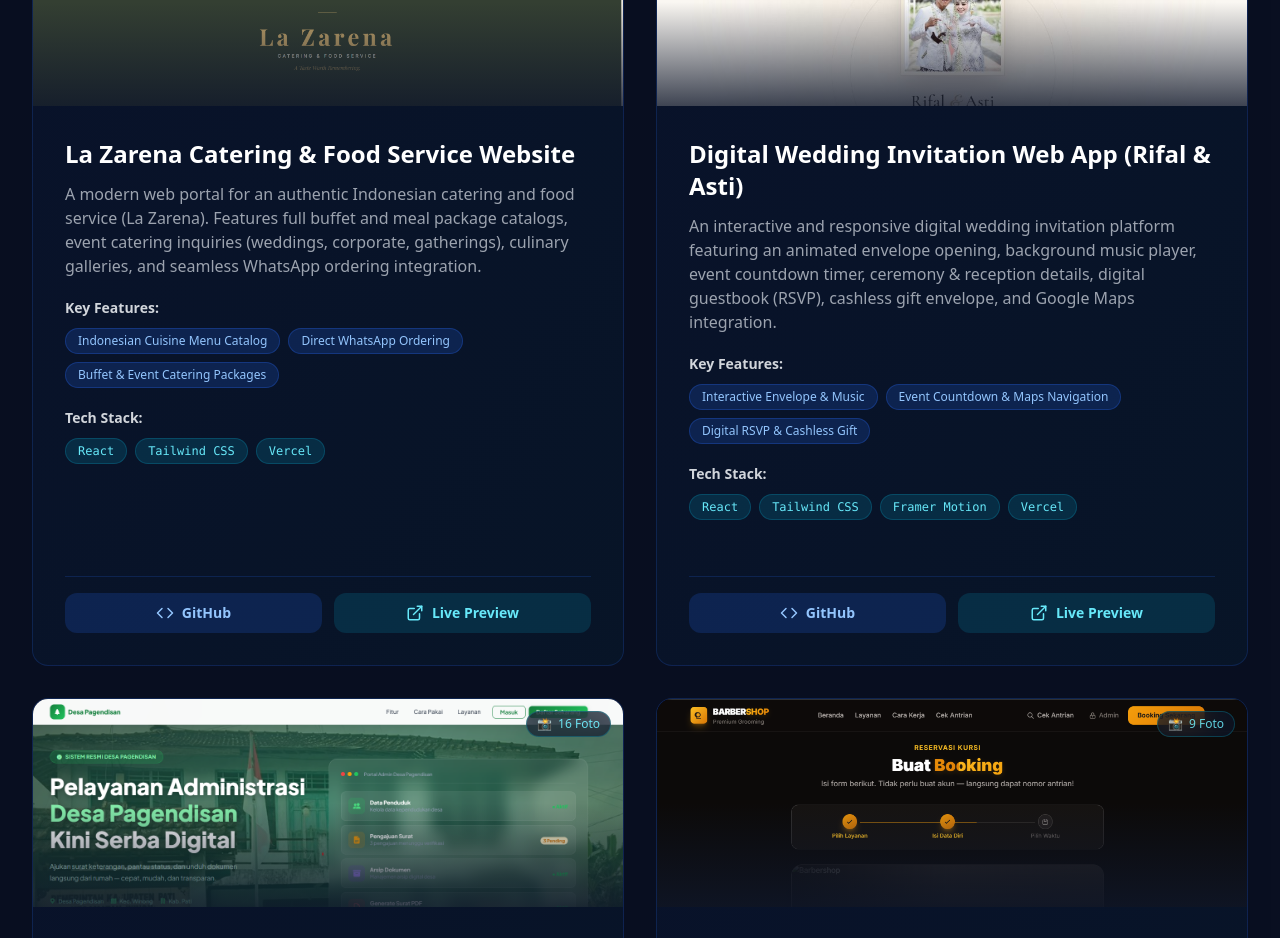
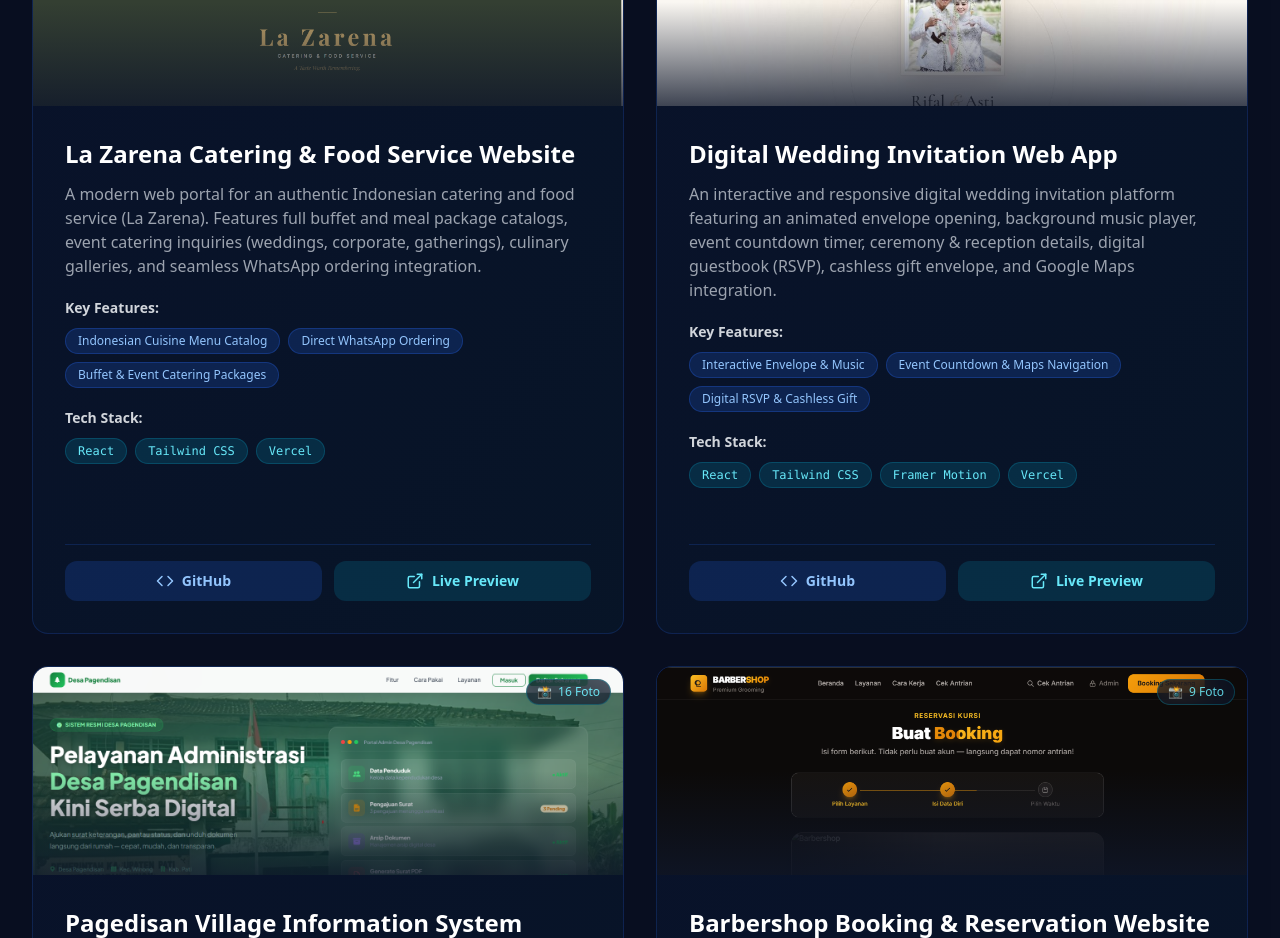
Before and after one commit to AchmadZalmanAlfarizy/Portofolio, a React (Vite) app: page / in a window 1280 px wide. Shown: the part 3120-4058 px from the top of the page. Built offline with nearby package versions, Linux system fonts and the light colour scheme.

Commit message:
project baru weddding invitation

```diff
--- a/src/data/translations.js
+++ b/src/data/translations.js
@@ -116,7 +116,7 @@ export const translations = {
         },
         {
           id: 'wedding',
-          title: 'Website Undangan Pernikahan Digital (Rifal & Asti)',
+          title: 'Website Undangan Pernikahan Digital',
           description:
             'Website undangan pernikahan digital interaktif dan responsif dengan fitur buka amplop undangan beranimasi, pemutar musik latar otomatis, hitung mundur (countdown timer), rincian akad & resepsi, buku tamu digital (RSVP), amplop digital (hadiah), serta integrasi Google Maps.',
           tech: ['React', 'Tailwind CSS', 'Framer Motion', 'Vercel'],
@@ -485,7 +485,7 @@ export const translations = {
         },
         {
           id: 'wedding',
-          title: 'Digital Wedding Invitation Web App (Rifal & Asti)',
+          title: 'Digital Wedding Invitation Web App',
           description:
             'An interactive and responsive digital wedding invitation platform featuring an animated envelope opening, background music player, event countdown timer, ceremony & reception details, digital guestbook (RSVP), cashless gift envelope, and Google Maps integration.',
           tech: ['React', 'Tailwind CSS', 'Framer Motion', 'Vercel'],
```
